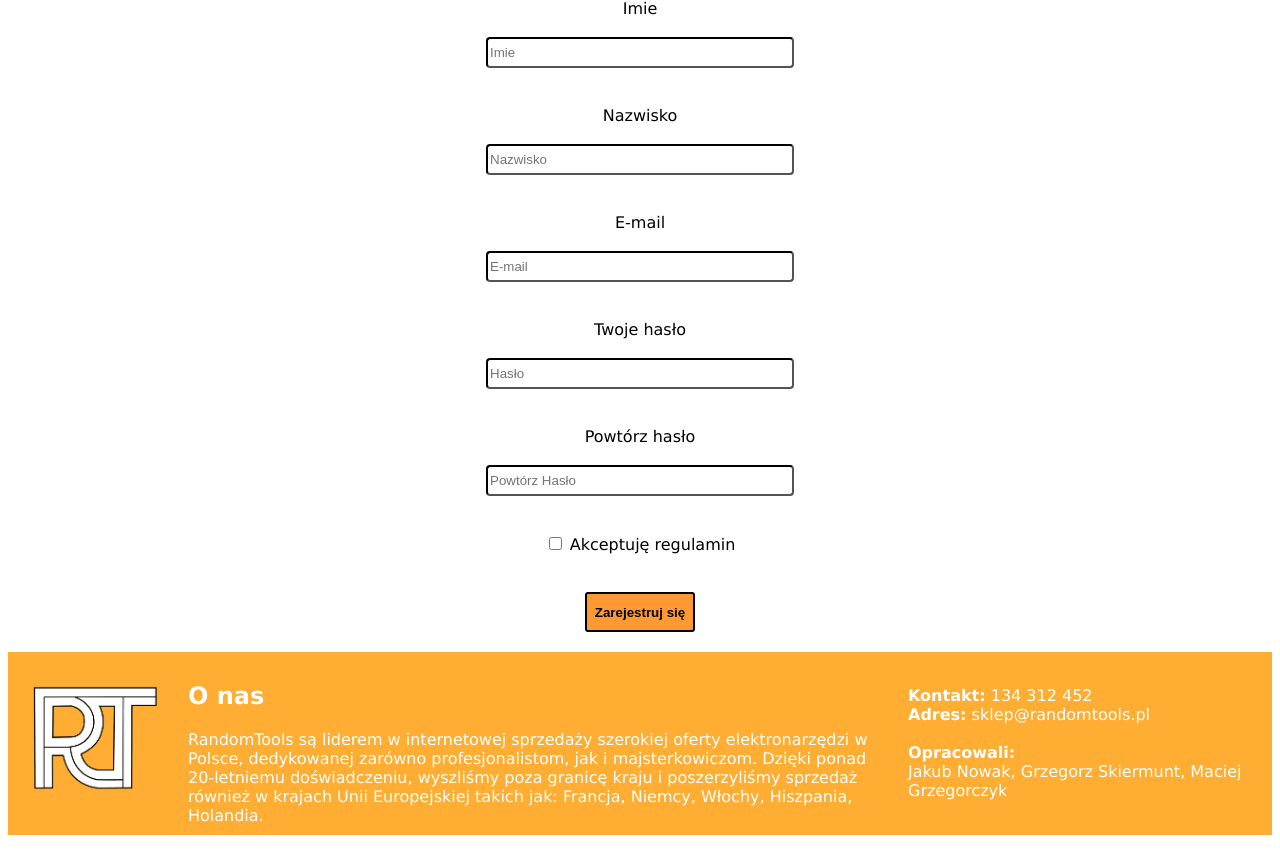
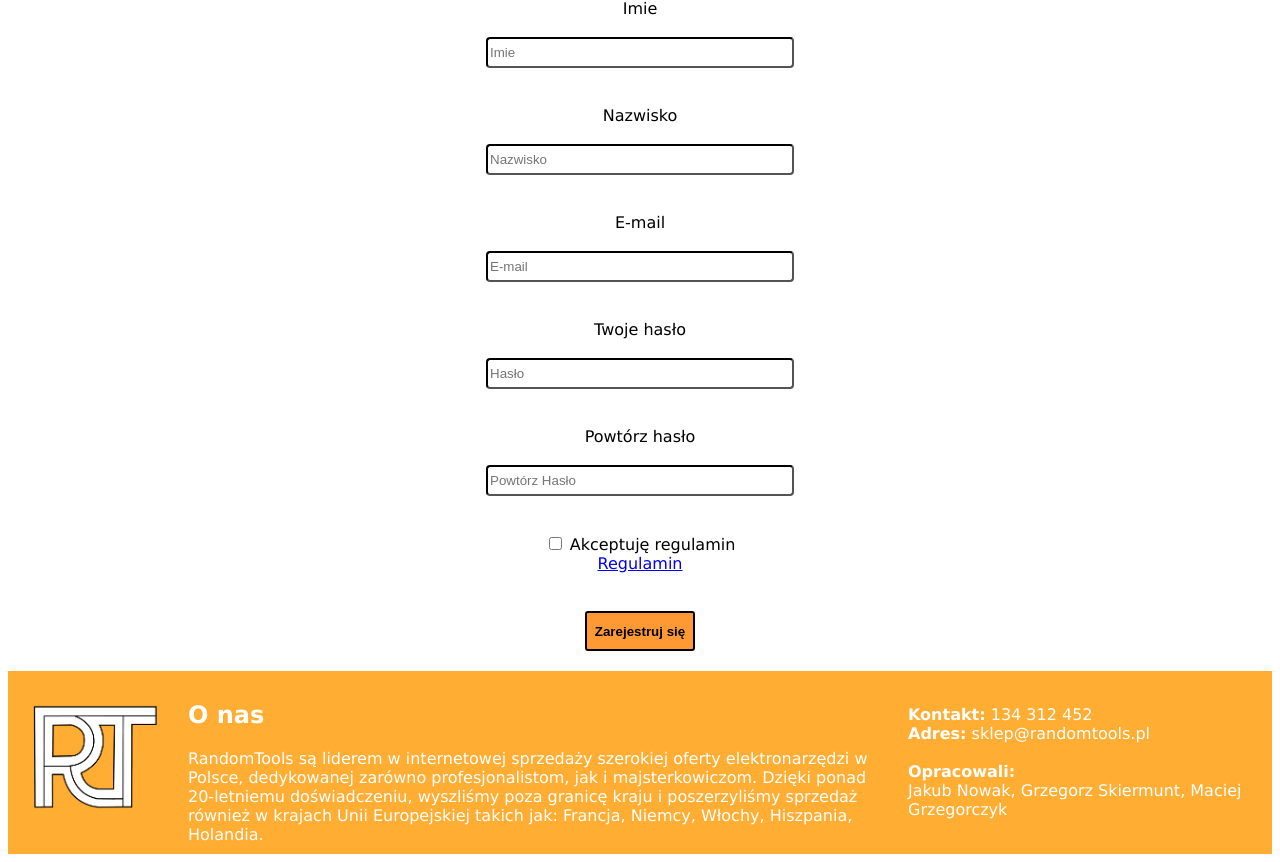
Before and after one commit to MrRobinMr/randomtools, a PHP site: page /rejestracja-graf.php in a window 1280 px wide. Shown: the part 153-1015 px from the top of the page. Before the commit the page ends 988 px from the top, so only its background shows below. Run offline with PHP 8.4, Linux system fonts and the light colour scheme.

Commit message:
regulamin

```diff
--- a/rejestracja-graf.php
+++ b/rejestracja-graf.php
@@ -64,6 +64,8 @@ $sth->bindValue(':nazwisko', $nazwisko, PDO::PARAM_STR);
 		<br /><br />
 		<label>
 			<input type="checkbox" name="regulamin" />     Akceptuję regulamin
+			<br>
+			<a href="regulamin.php">Regulamin</a>
 		</label>
 		<br /><br /><br />
 		<input type="submit" value="Zarejestruj się" />
```
